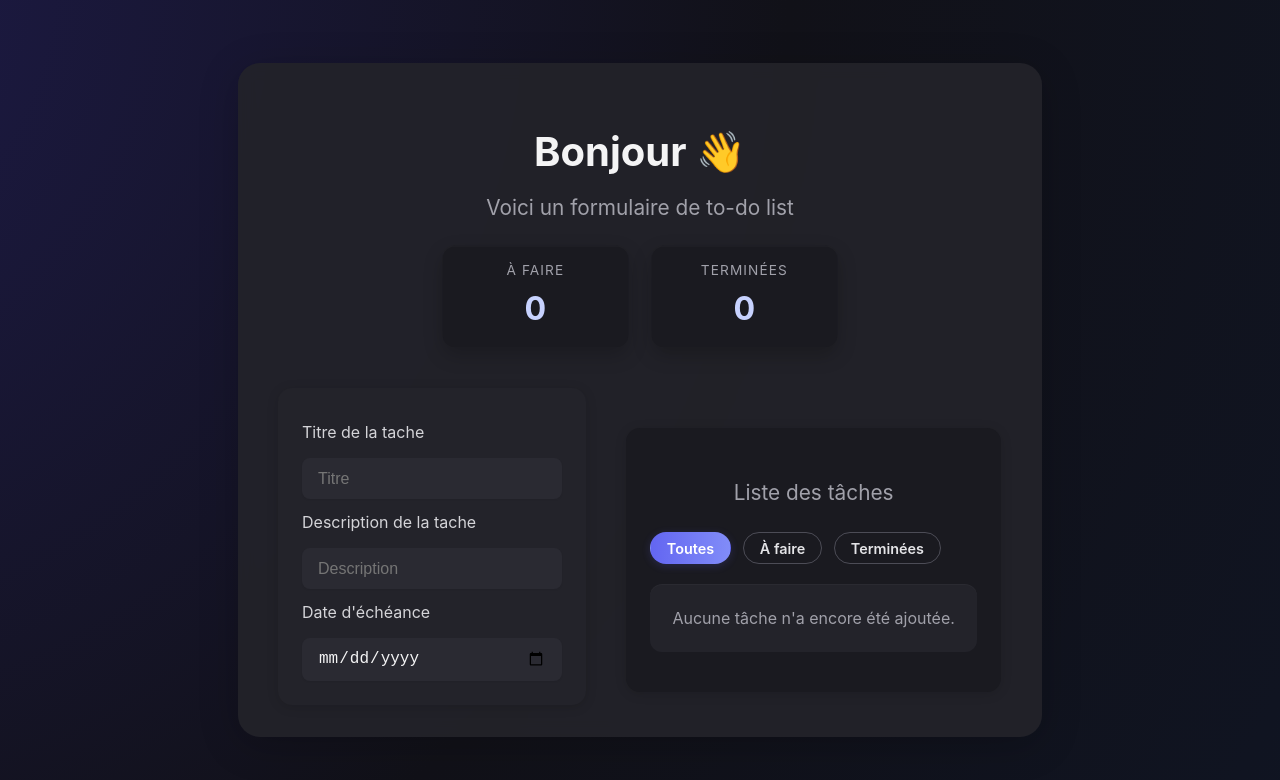
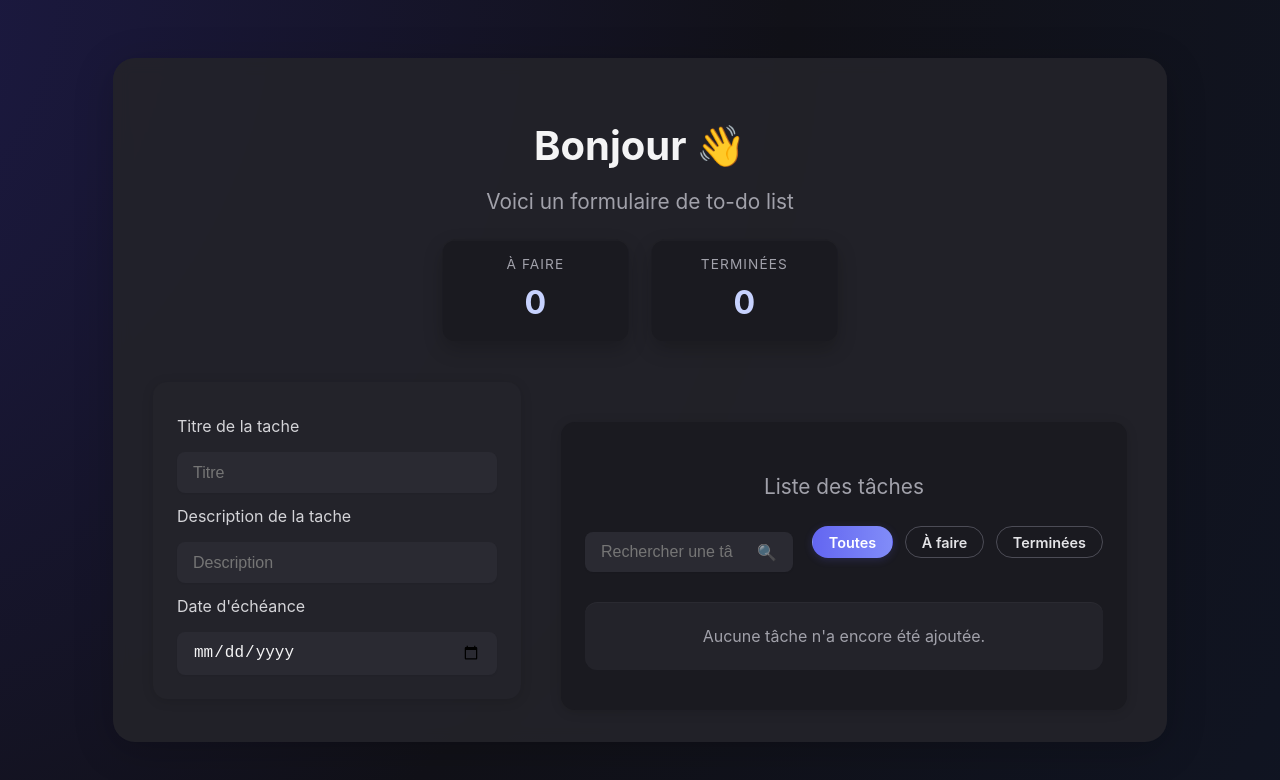
Before and after one commit to mlft9/projet-framework-js, a React app: page / in a window 1280 px wide. Shown: the top 780 px of the page. Built offline with nearby package versions, Linux system fonts and the light colour scheme; the HTML template or start-up script is replaced by a standard one.

Commit message:
Ajout de la recherche de tâches

```diff
--- a/src/App.css
+++ b/src/App.css
@@ -163,7 +163,8 @@ form p {
 }
 
 input[type="text"],
-input[type="date"] {
+input[type="date"],
+input[type="search"] {
   padding: 0.7em 1em;
   border: none;
   border-radius: 8px;
@@ -175,7 +176,8 @@ input[type="date"] {
   box-shadow: 0 1px 2px #00000011;
 }
 input[type="text"]:focus,
-input[type="date"]:focus {
+input[type="date"]:focus,
+input[type="search"]:focus {
   box-shadow: 0 0 0 2px #6366f1;
 }
 
@@ -199,6 +201,45 @@ button:hover {
 
 .taches-list {
   margin-top: 2.5rem;
+}
+
+.zone-controles-taches {
+  display: flex;
+  flex-direction: column;
+  gap: 0.9rem;
+  margin-bottom: 1.5rem;
+}
+
+.recherche-taches {
+  position: relative;
+}
+
+.recherche-taches input[type="search"] {
+  width: 100%;
+  padding-right: 2.8rem;
+}
+
+.recherche-taches::after {
+  content: "🔍";
+  position: absolute;
+  right: 1rem;
+  top: 50%;
+  transform: translateY(-50%);
+  opacity: 0.6;
+  pointer-events: none;
+}
+
+@media (min-width: 700px) {
+  .zone-controles-taches {
+    align-items: center;
+    flex-direction: row;
+    justify-content: space-between;
+    gap: 1.2rem;
+  }
+
+  .recherche-taches {
+    flex: 1;
+  }
 }
 
 .filtres-taches {
--- a/src/App.tsx
+++ b/src/App.tsx
@@ -6,6 +6,7 @@ import { ResumeTaches } from "./components/ResumeTaches";
 import { FiltresTaches } from "./components/FiltresTaches";
 import { ListeTaches } from "./components/ListeTaches";
 import { ModalConfirmation } from "./components/ModalConfirmation";
+import { RechercheTaches } from "./components/RechercheTaches";
 import type { FiltreTache, Tache } from "./types/tache";
 
 function App() {
@@ -50,6 +51,7 @@ function App() {
   const [animeCompteurAFaire, setAnimeCompteurAFaire] = useState(false);
   const [animeCompteurTerminees, setAnimeCompteurTerminees] = useState(false);
   const [filtreActif, setFiltreActif] = useState<FiltreTache>("toutes");
+  const [termeRecherche, setTermeRecherche] = useState("");
 
   useEffect(() => {
     if (typeof window === "undefined") {
@@ -154,6 +156,7 @@ function App() {
   const nombreAFaire = liste.length - nombreTerminees;
 
   const listeFiltree = useMemo(() => {
+    const listeSelonFiltre = (() => {
       switch (filtreActif) {
         case "aFaire":
           return liste.filter((tache) => !tache.terminee);
@@ -162,9 +165,28 @@ function App() {
         default:
           return liste;
       }
-  }, [liste, filtreActif]);
+    })();
+
+    const rechercheNormalisee = termeRecherche.trim().toLowerCase();
+    if (!rechercheNormalisee) {
+      return listeSelonFiltre;
+    }
+
+    return listeSelonFiltre.filter((tache) => {
+      const titre = tache.titre.toLowerCase();
+      const description = tache.description.toLowerCase();
+      return (
+        titre.includes(rechercheNormalisee) ||
+        description.includes(rechercheNormalisee)
+      );
+    });
+  }, [liste, filtreActif, termeRecherche]);
 
   const messageAucunResultat = useMemo(() => {
+    if (termeRecherche.trim()) {
+      return "Aucune tâche ne correspond à votre recherche.";
+    }
+
     switch (filtreActif) {
       case "aFaire":
         return "Aucune tâche à faire pour le moment.";
@@ -173,7 +195,7 @@ function App() {
       default:
         return "Aucune tâche n'a encore été ajoutée.";
     }
-  }, [filtreActif]);
+  }, [filtreActif, termeRecherche]);
 
   useEffect(() => {
     if (!derniereTacheAjoutee) {
@@ -219,10 +241,16 @@ function App() {
         />
         <div className="taches-list bloc-animable">
           <h2>Liste des tâches</h2>
+          <div className="zone-controles-taches">
+            <RechercheTaches
+              valeur={termeRecherche}
+              onRechercheChange={setTermeRecherche}
+            />
             <FiltresTaches
               filtreActif={filtreActif}
               onFiltreChange={setFiltreActif}
             />
+          </div>
           {listeFiltree.length === 0 ? (
             <p className="liste-vide">{messageAucunResultat}</p>
           ) : (
--- /dev/null
+++ b/src/components/RechercheTaches.tsx
@@ -0,0 +1,25 @@
+import type { ChangeEvent } from "react";
+
+type RechercheTachesProps = {
+  valeur: string;
+  onRechercheChange: (valeur: string) => void;
+};
+
+export function RechercheTaches({ valeur, onRechercheChange }: RechercheTachesProps) {
+  function handleChange(event: ChangeEvent<HTMLInputElement>) {
+    onRechercheChange(event.target.value);
+  }
+
+  return (
+    <div className="recherche-taches">
+      <input
+        id="recherche-taches-input"
+        type="search"
+        value={valeur}
+        onChange={handleChange}
+        placeholder="Rechercher une tâche..."
+        aria-label="Rechercher une tâche"
+      />
+    </div>
+  );
+}
```
Lines whose indentation alone changed are shown as unchanged.
